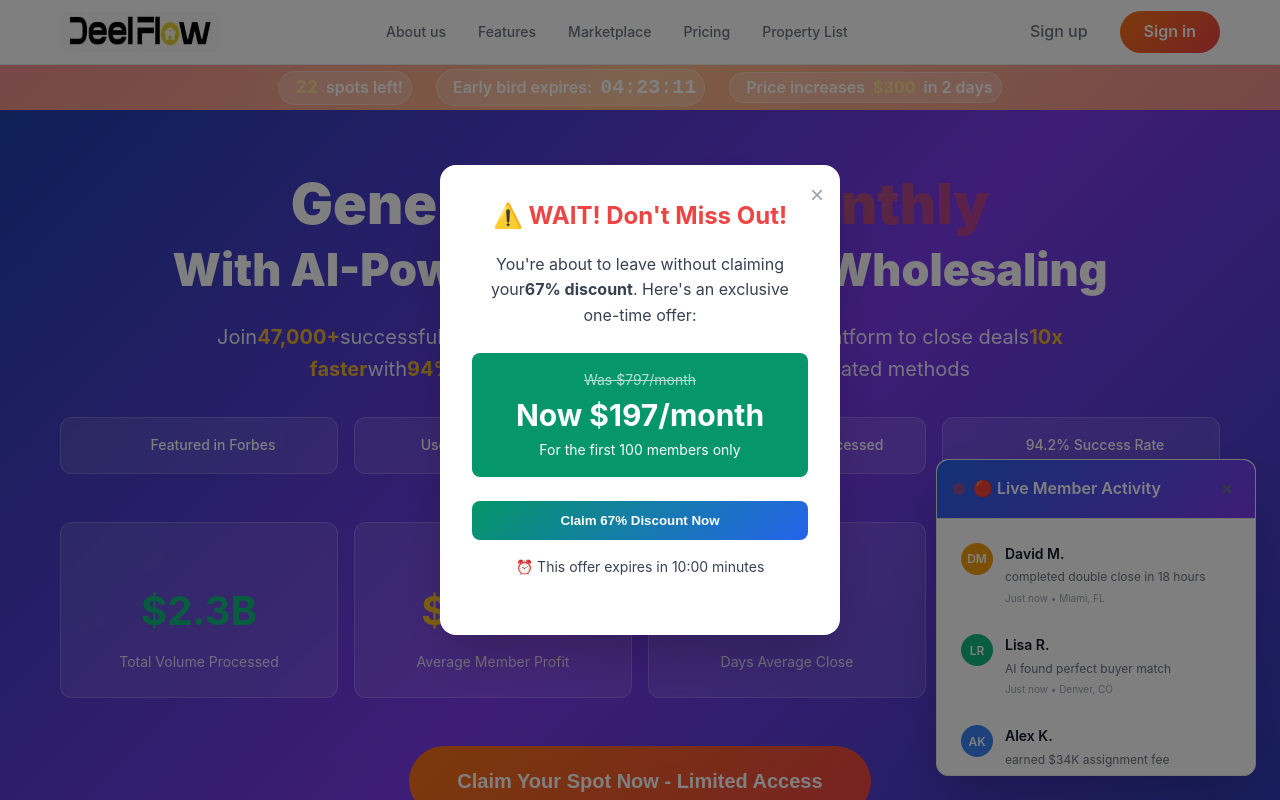
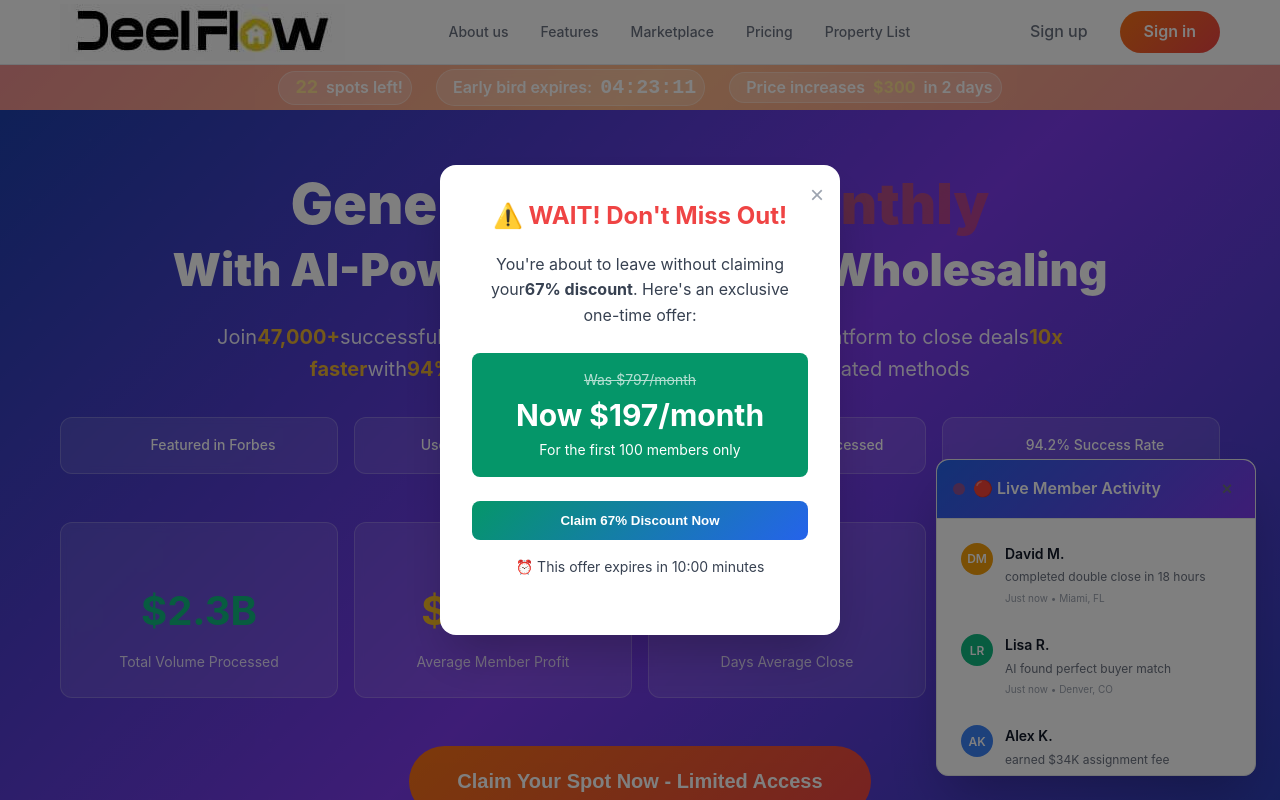
Before and after one commit to agarwalpacker12/deelflowai-prod-landing, a Next.js app: page / in a window 1280 px wide. Shown: the top 800 px of the page. Built offline with nearby package versions, Linux system fonts and the light colour scheme.

Commit message:
image build issue fixed

```diff
--- a/app/component/hero/Banner.jsx
+++ b/app/component/hero/Banner.jsx
@@ -30,12 +30,7 @@ function Banner() {
               10x faster
             </span>
             with
-            <span
-              style={{
-                color: "#fbbf24",
-                fontWeight: "bold",
-              }}
-            >
+            <span style={{ color: "#fbbf24", fontWeight: "bold" }}>
               94% accuracy
             </span>
             while others struggle with outdated methods
--- a/app/component/hero/Navbar.jsx
+++ b/app/component/hero/Navbar.jsx
@@ -13,11 +13,17 @@ function Navbar() {
           {/* Logo */}
           <Link href={"/"}>
             <div className="logo">
-              <Image
+              {/* <Image
                 src="/assets/logo.jpeg"
                 alt="WholesaleAI Logo"
                 width="160"
                 height="40"
+              /> */}
+              <img
+                src={`${
+                  process.env.NEXT_PUBLIC_BASE_PATH || ""
+                }/assets/logo.jpeg`}
+                alt="logo"
               />
             </div>
           </Link>
--- a/next.config.mjs
+++ b/next.config.mjs
@@ -1,6 +1,9 @@
 /** @type {import('next').NextConfig} */
 const nextConfig = {
   // output: "export", // 👈 tells Next to create a static export during build
+  output: "export",
+  // basePath: "/myapp",
+  // assetPrefix: "/myapp/",
 };
 
 export default nextConfig;
```
